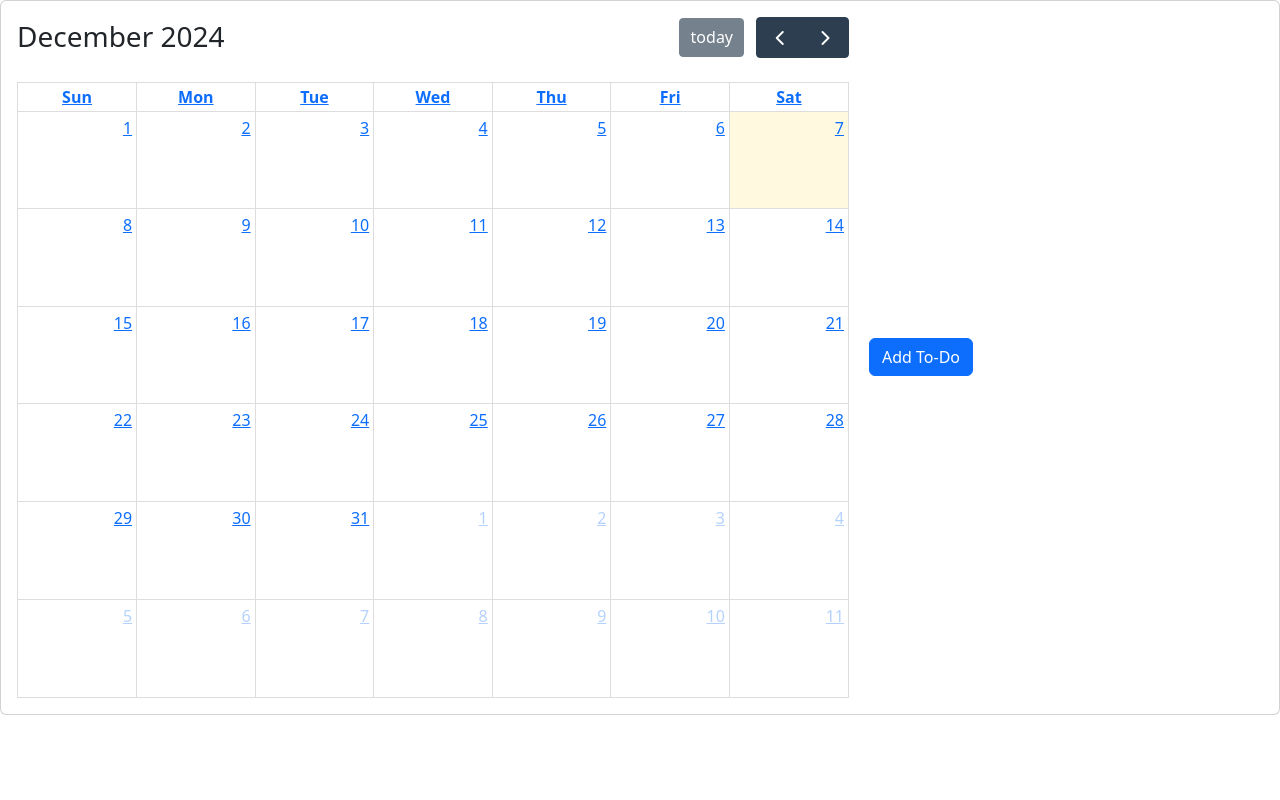
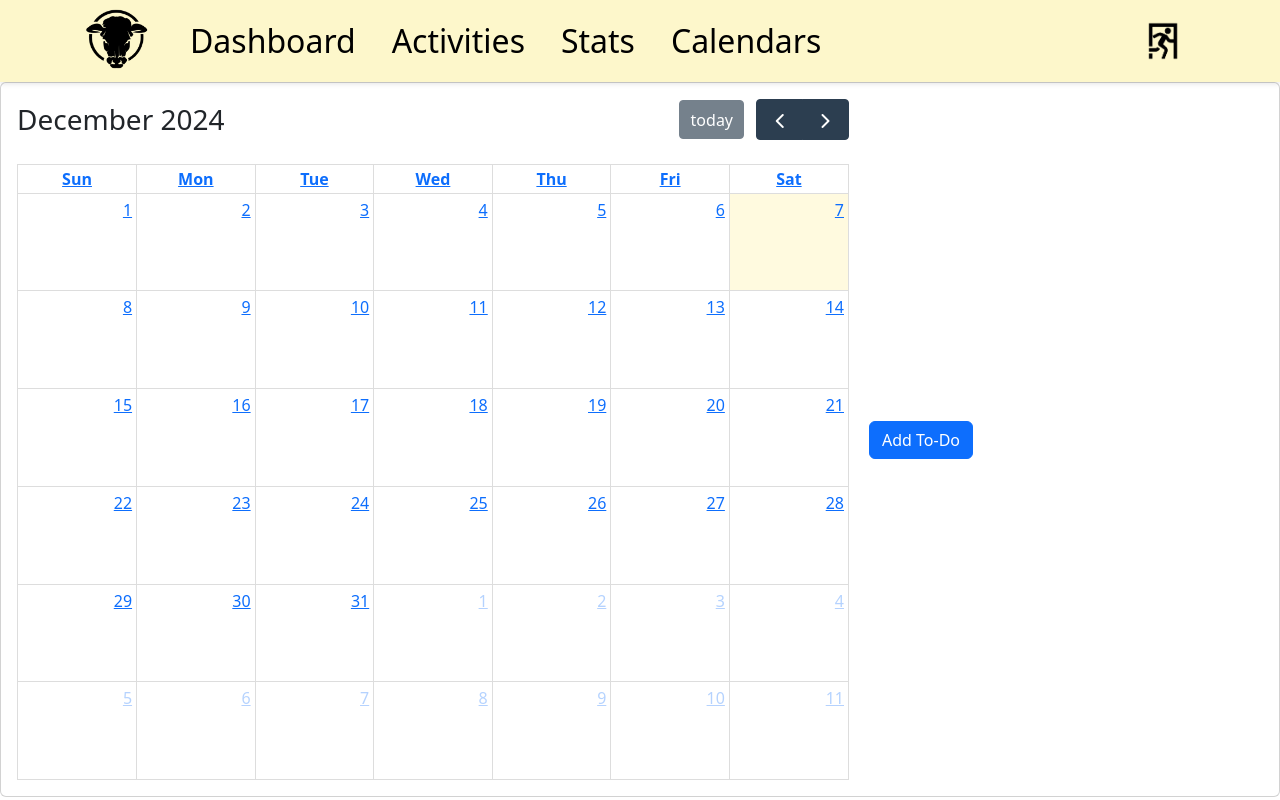
Before and after one commit to mihirkumar22/Bessie, a React (Vite) app: page /calendars in a window 1280 px wide. Built offline with nearby package versions, Linux system fonts and the light colour scheme; no server answers; the database is empty; sample sign-in values are in the browser's storage.

Commit message:
nabvnbr caleanmdr

```diff
--- a/src/pages/Calendars.jsx
+++ b/src/pages/Calendars.jsx
@@ -4,6 +4,7 @@ import Button from 'react-bootstrap/Button';
 import Calendar from '../components/Calendar';
 import { Modal, Form } from 'react-bootstrap'; // Import necessary Bootstrap components
 import { useUserContext } from '../contexts/UserContext';
+import CustomNavbar from '../components/CustomNavbar';
 
 export default function Calendars() {
   const { userData, updateUserData } = useUserContext();
@@ -36,6 +37,7 @@ export default function Calendars() {
 
   return (
     <>
+      <CustomNavbar />
       <Card>
         <Card.Body style={{ display: 'flex', alignItems: 'center' }}>
           <div style={{ width: '65vw' }}>
```
